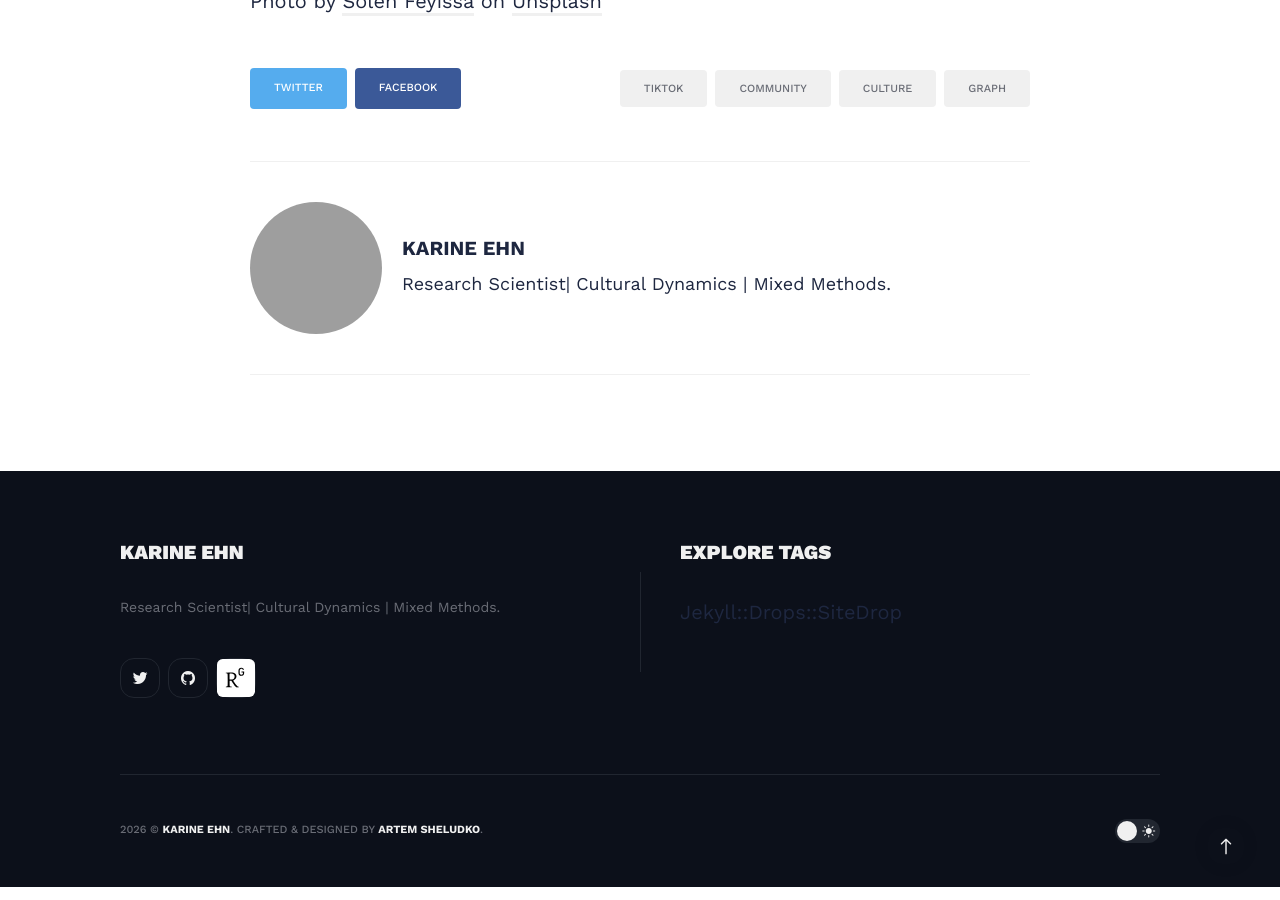
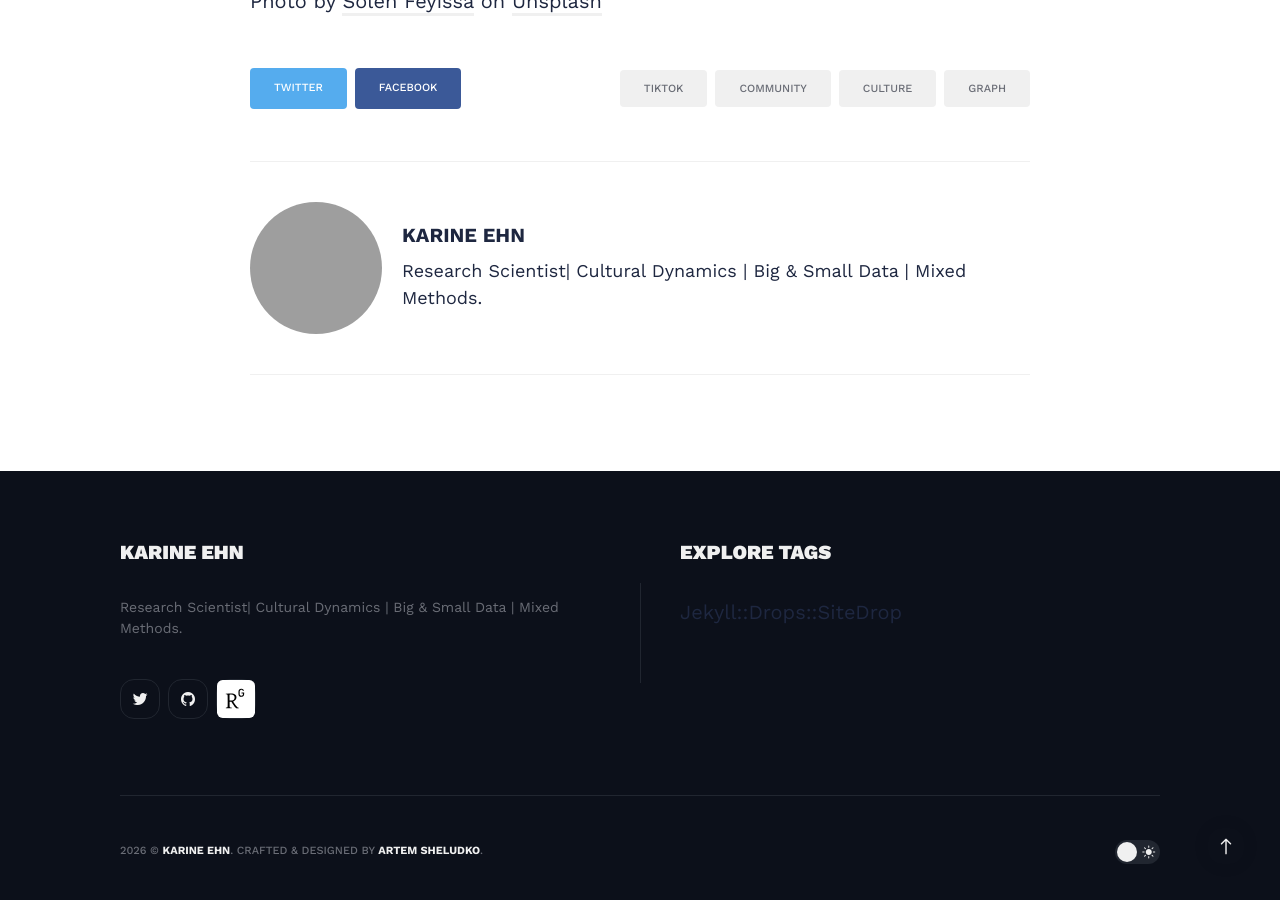
Before and after one commit to kargam0167/kargam0167.github.io, a Jekyll site: the page built from _posts/2023-10-14-Mapping-DNA-Movements.markdown, in a window 1280 px wide and 900 px high, scrolled down 3131 px. Built offline with Jekyll 4.4.1, drawn with Linux system fonts in a browser that asks for light colours; nearby versions of some CDN libraries; grey boxes are pictures that could not be loaded.

Commit message:
Update author bio and images in config

```diff
--- a/_config.yml
+++ b/_config.yml
@@ -8,8 +8,8 @@
 # Author Settings
 author:
   name: Karine Ehn
-  bio: Research Scientist| Cultural Dynamics | Mixed Methods.
-  avatar: '/images/01-1.jpg'
+  bio: Research Scientist| Cultural Dynamics | Big & Small Data | Mixed Methods.
+  avatar: '/images/02.jpg'
 
 social:
   - icon: "ion-logo-twitter"
@@ -28,8 +28,8 @@
 # Hero Settings
 hero:
   hero__title: Hey, I’m Karine!
-  hero__description: Research Scientist| Cultural Dynamics | Mixed Methods. Check out my portfolio below ⬇
-  hero__image: 'images/01-1.jpg'
+  hero__description: Research Scientist| Cultural Dynamics | Big & Small Data | Mixed Methods. Check out my portfolio below ⬇
+  hero__image: 'images/02.jpg'
 #-------------------------------
 # Contact Settings
 contact:
```
